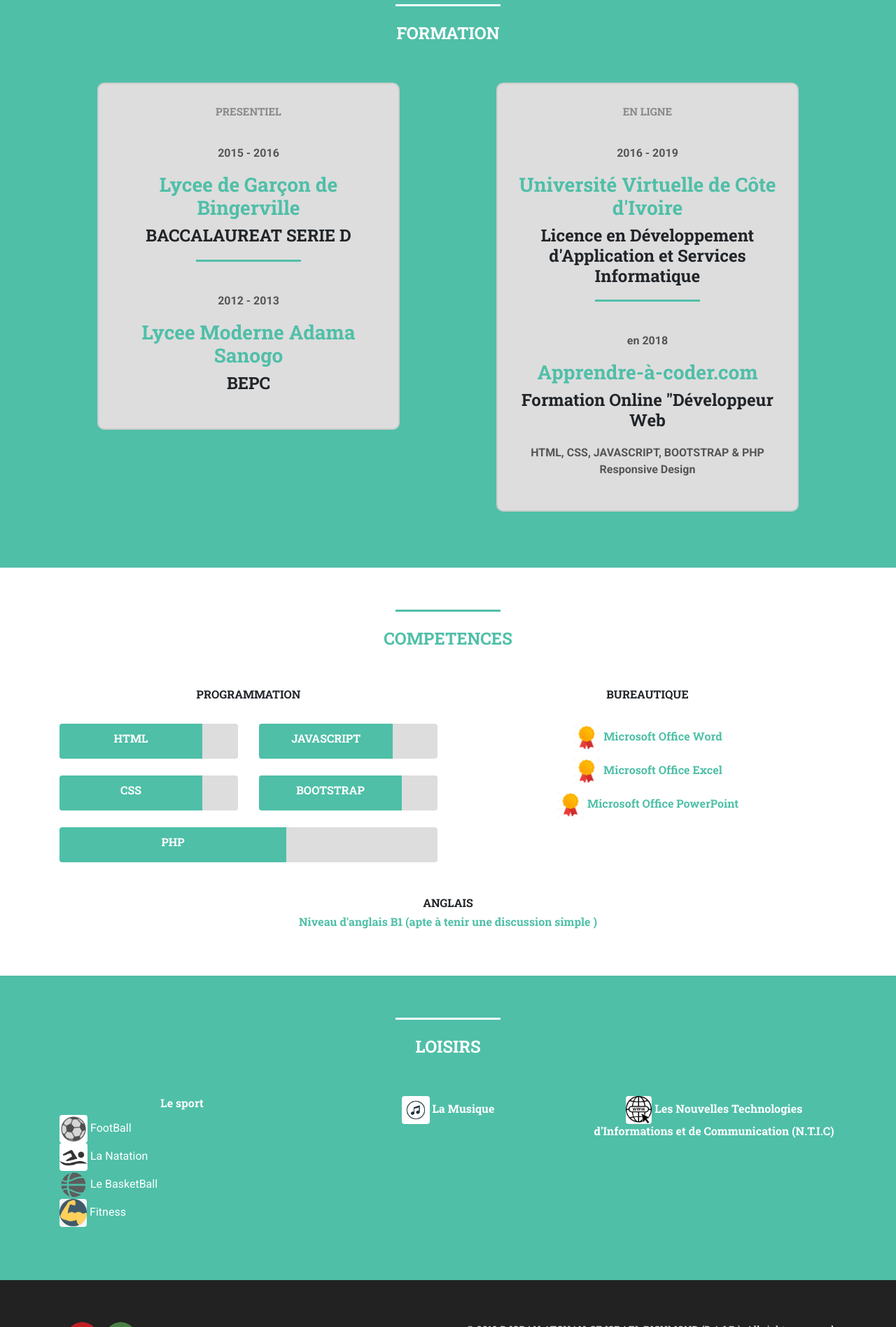
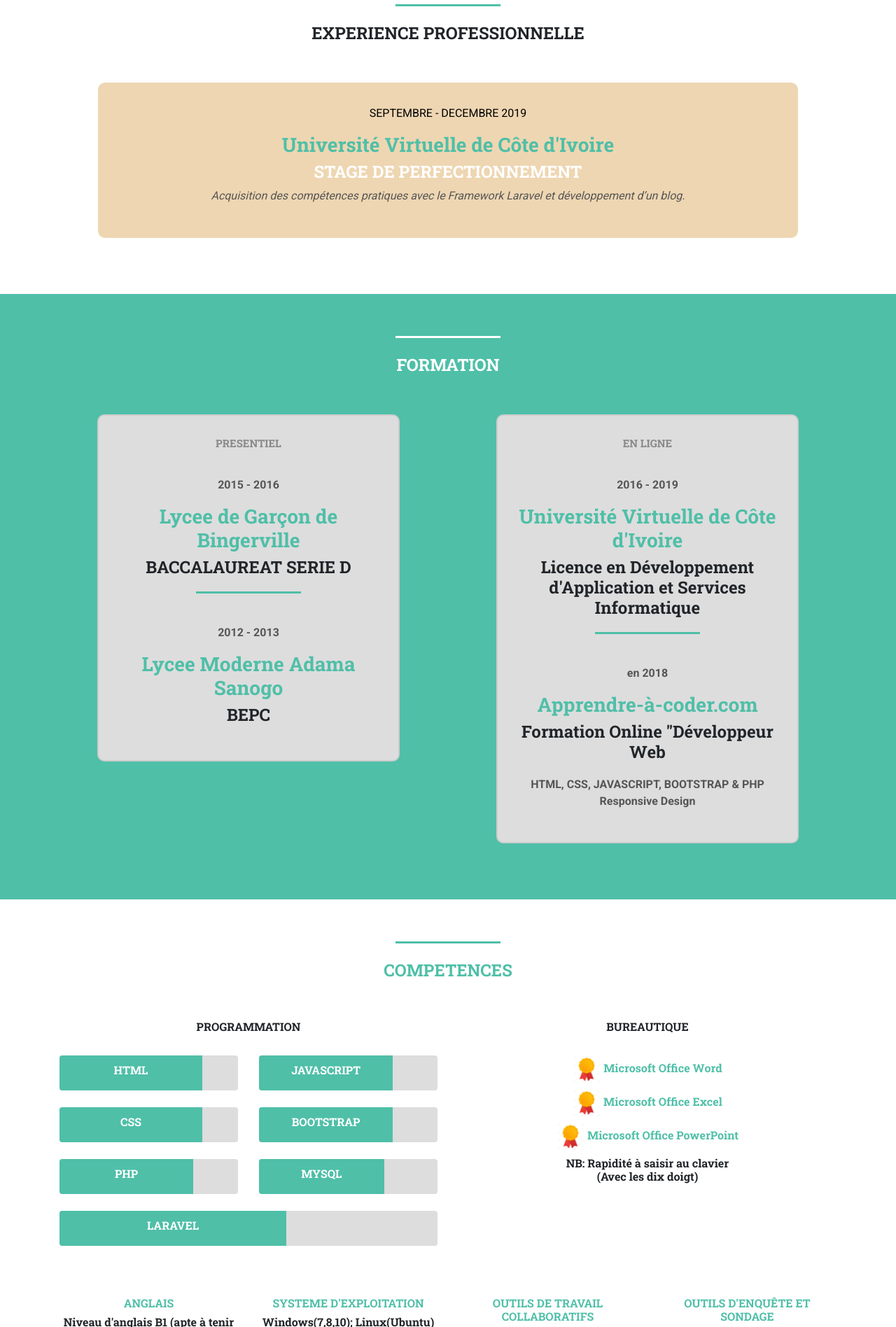
Before and after one commit to IsraelRichmond/dair, a plain HTML site: page cv.html in a window 1280 px wide. Shown: the part 150-2046 px from the top of the page at 70% size. Drawn offline with nearby package versions, Linux system fonts and the light colour scheme.

Commit message:
update with laravel skills

```diff
--- a/cv.html
+++ b/cv.html
@@ -31,6 +31,23 @@
             <script src="https://oss.maxcdn.com/respond/1.4.2/respond.min.js"></script><![endif]-->
             <style>
 
+
+
+                /* ============
+                EXPERIENCE
+                ============ */
+
+                .experience-block{
+                    width: 80%;
+                    margin: 0 auto;
+                    text-align: center;
+                    color: #fff;
+                    padding: 30px;
+                    background: #eed6b2;
+                    border-radius: 10px;
+                    border: 2px solid #eed6b2;
+                    margin-bottom: 20px;
+                }
                 /* ============
                 EDUCATION
                 ============ */
@@ -122,7 +139,7 @@
                 <div id="navbarcollapse" class="collapse navbar-collapse">
                   <ul class="navbar-nav ml-auto">
                     <li class="nav-item"><a href="index.html" class="nav-link link-scroll">Intro</a></li>
-                    <li class="nav-item"><a href="work.html" class=" nav-link link-scroll">Mes Travaux</a></li>
+                    <!--<li class="nav-item"><a href="work.html" class=" nav-link link-scroll">Mes Travaux</a></li>-->
                     <li class="nav-item"><a href="cv.html" class="active nav-link link-scroll">Mon CV</a></li>
                   </ul>
                   <a href="doc/CV.docx" class="btn btn-sm btn-info" style="background: #fff; color:#4fbfa8; font-weight:bold; border-radius:8px;">Télécharger le CV</a>
@@ -139,6 +156,22 @@
                     <a href="doc/CV.docx" class="btn btn-sm btn-info" style="background: #fff; color:#4fbfa8; font-weight:bold; border-radius:8px;">Télécharger le CV</a>
                 </div>
             </div> -->
+
+            <section id="skills">
+                <div class="cyan_divider"></div><br/>
+                <div class="heading">
+                    <h4>EXPERIENCE PROFESSIONNELLE</h4><br/><br/>
+                </div>
+                    <div class="col-sm-12">
+                        <div class="experience-block">
+                            <p style="color: black;">SEPTEMBRE  - DECEMBRE 2019</p>
+                            <h3 style="color: #4fbfa8;">Université Virtuelle de Côte d'Ivoire</h3>
+                            <h4>STAGE DE PERFECTIONNEMENT</h4>
+                            <p><i>Acquisition des compétences pratiques avec le Framework Laravel et développement d’un blog.</i></p>
+                        </div>
+                    </div>
+            </section>
+
 
             <section id="education">
                 <div class="white-divider"></div><br/>
@@ -199,6 +232,11 @@
                                             <h6>CSS </h6>
                                         </div>
                                     </div><br/>
+                                    <div class="progress">
+                                        <div class="progress-bar" style="width:75%;">
+                                            <h6>PHP </h6>
+                                        </div>
+                                    </div><br/>
                                 </div>
                                 <div class="col-md-6">
                                     <div class="progress">
@@ -207,15 +245,20 @@
                                         </div>
                                     </div><br/>
                                     <div class="progress">
-                                        <div class="progress-bar" style="width:80%;">
+                                        <div class="progress-bar" style="width:75%;">
                                             <h6>BOOTSTRAP </h6>
+                                        </div>
+                                    </div><br/>
+                                    <div class="progress">
+                                        <div class="progress-bar" style="width:70%;">
+                                            <h6>MYSQL </h6>
                                         </div>
                                     </div><br/>
                                 </div>
                             </div>
                             <div class="progress">
                                 <div class="progress-bar" style="width:60%;">
-                                    <h6>PHP </h6>
+                                    <h6>LARAVEL </h6>
                                 </div>
                             </div>
                         </div>
@@ -225,10 +268,29 @@
                             <h6 style="color: #4fbfa8;"><img src="img/achievement-icon.jpg" class="img-responsive rounded"/ style="height:40px; widht:49px;"> Microsoft Office Word</h6>
                             <h6 style="color: #4fbfa8;"><img src="img/achievement-icon.jpg" class="img-responsive rounded"/ style="height:40px; widht:49px;"> Microsoft Office Excel</h6>
                             <h6 style="color: #4fbfa8; text-align: center;"><img src="img/achievement-icon.jpg" class="img-responsive rounded"/ style="height:40px; widht:49px;"> Microsoft Office PowerPoint</h6>
+                            <h6>NB: Rapidité à saisir au clavier<br/> (Avec les dix doigt)</h6>
                         </div>
                     </div>
-                    <br/><br/><h6>ANGLAIS</h6>
-                    <h6 style="color: #4fbfa8;">Niveau d'anglais B1 (apte à tenir une discussion simple )</h6>
+                </div><br/><br/>
+                <div class="container">
+                    <div class="row">
+                        <div class="col-md-3">
+                            <br/><h6 style="color: #4fbfa8;">ANGLAIS</h6>
+                            <h6>Niveau d'anglais B1 (apte à tenir une discussion simple )</h6>
+                        </div>
+                        <div class="col-md-3">
+                            <br/><h6 style="color: #4fbfa8;">SYSTEME D'EXPLOITATION</h6>
+                            <h6>Windows(7,8,10); Linux(Ubuntu)</h6>
+                        </div>
+                        <div class="col-md-3">
+                            <br/><h6 style="color: #4fbfa8;">OUTILS DE TRAVAIL COLLABORATIFS</h6>
+                            <h6>Git, GitHub, GitLab</h6>
+                        </div>
+                        <div class="col-md-3">
+                            <br/><h6 style="color: #4fbfa8;">OUTILS D'ENQUÊTE ET SONDAGE</h6>
+                            <h6>Sphinx</h6>
+                        </div>
+                    </div>
                 </div>
             </section>
 
```
Also changed, not shown: index.html (+20 -2 lines).
